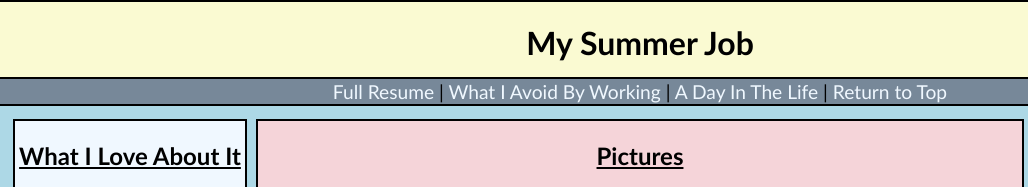
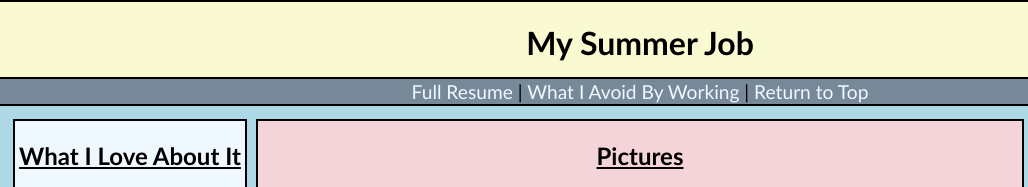
Before and after one commit to BillyGoat101/IS201, a plain HTML site: page index.html in a window 1280 px wide. Shown: the top 187 px of the page, 0-1028 px from the left. Drawn offline with Linux system fonts and the light colour scheme.

Commit message:
Add files via upload

```diff
--- a/index.html
+++ b/index.html
@@ -25,7 +25,7 @@
         <h1>My Summer Job</h1>
     </div>
     <nav class="bars">
-        <a href="BootstrapPage/startbootstrap-resume-gh-pages/index.html" target="_blank">Full Resume</a> | <a href="#viz1687038908898">What I Avoid By Working</a> | <a href="html/WorkOfHands.html">A Day In The Life</a> | <a href="#top">Return to Top</a>
+        <a href="BootstrapPage/startbootstrap-resume-gh-pages/index.html" target="_blank">Full Resume</a> | <a href="#viz1687038908898">What I Avoid By Working</a><!-- | <a href="html/WorkOfHands.html">A Day In The Life</a>--> | <a href="#top">Return to Top</a>
     </nav>
 
 
```
